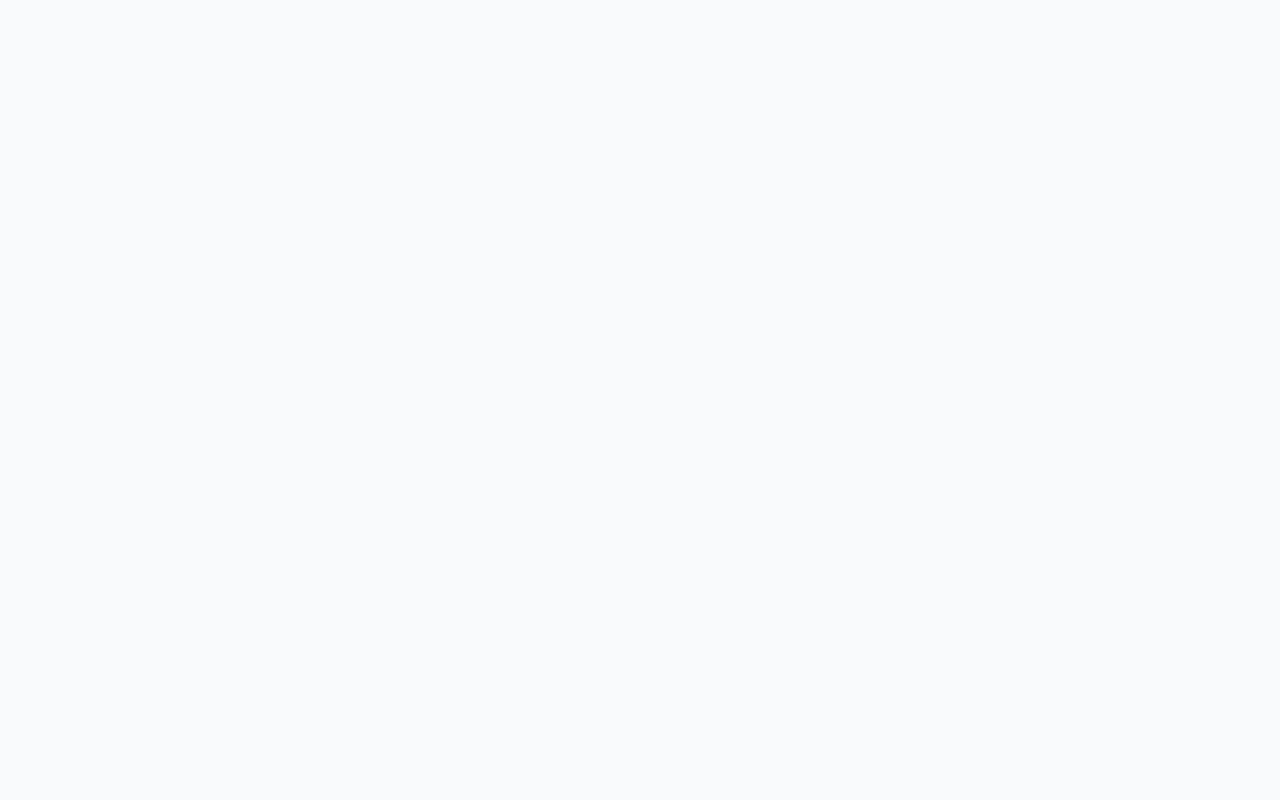
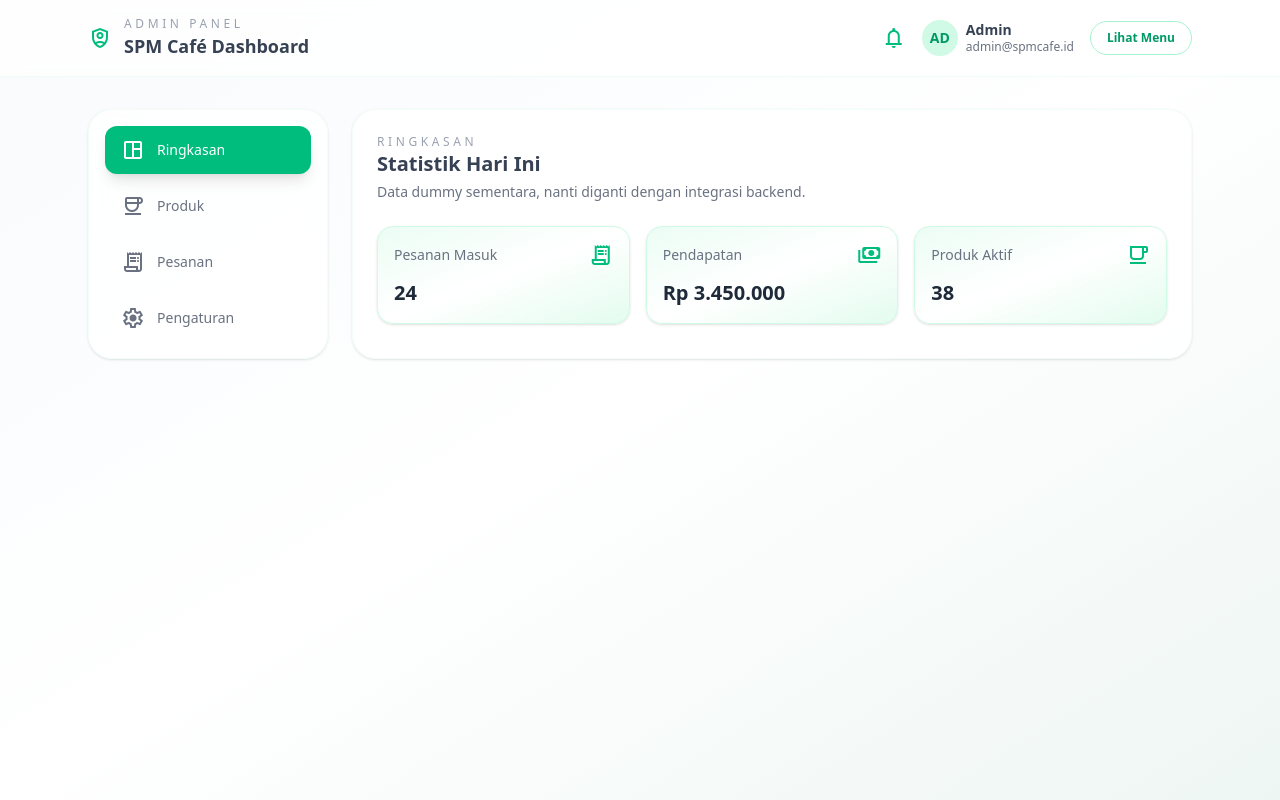
Before and after one commit to fyennn/template-website-1, a Next.js app in the folder frontend/: page /admin in a window 1280 px wide. Before the commit this address had no page. Built offline with nearby package versions, Linux system fonts and the light colour scheme.

Commit message:
Add admin dashboard skeleton and simplify payment selector

```diff
--- /dev/null
+++ b/frontend/app/admin/page.tsx
@@ -0,0 +1,188 @@
+"use client";
+
+import Link from "next/link";
+import { useState } from "react";
+
+type AdminNavKey = "dashboard" | "products" | "orders" | "settings";
+
+const NAV_ITEMS: Array<{ key: AdminNavKey; label: string; icon: string }> = [
+  { key: "dashboard", label: "Ringkasan", icon: "space_dashboard" },
+  { key: "products", label: "Produk", icon: "coffee" },
+  { key: "orders", label: "Pesanan", icon: "receipt_long" },
+  { key: "settings", label: "Pengaturan", icon: "settings" },
+];
+
+export default function AdminPage() {
+  const [activeKey, setActiveKey] = useState<AdminNavKey>("dashboard");
+
+  return (
+    <div className="min-h-screen bg-gradient-to-br from-[#f8fafc] via-white to-[#eef6f3]">
+      <header className="border-b border-emerald-50/80 bg-white/80 backdrop-blur">
+        <div className="mx-auto flex max-w-6xl items-center justify-between px-6 py-4">
+          <div className="flex items-center gap-3">
+            <span className="material-symbols-outlined text-emerald-500 text-2xl">shield_person</span>
+            <div>
+              <p className="text-xs uppercase tracking-[0.3em] text-gray-400">Admin Panel</p>
+              <h1 className="text-lg font-semibold text-gray-700">SPM Café Dashboard</h1>
+            </div>
+          </div>
+          <div className="flex items-center gap-4 text-sm text-gray-500">
+            <span className="material-symbols-outlined text-base text-emerald-500">notifications</span>
+            <div className="flex items-center gap-2">
+              <div className="h-9 w-9 rounded-full bg-emerald-100 text-emerald-600 grid place-items-center text-sm font-semibold">
+                AD
+              </div>
+              <div className="leading-tight">
+                <p className="font-semibold text-gray-700">Admin</p>
+                <p className="text-xs">admin@spmcafe.id</p>
+              </div>
+            </div>
+            <Link
+              href="/"
+              className="rounded-full border border-emerald-200 bg-white/50 px-4 py-2 text-xs font-semibold text-emerald-600 hover:bg-emerald-50 transition"
+            >
+              Lihat Menu
+            </Link>
+          </div>
+        </div>
+      </header>
+
+      <div className="mx-auto grid max-w-6xl gap-6 px-6 py-8 lg:grid-cols-[240px_1fr]">
+        <aside className="rounded-3xl bg-white/80 backdrop-blur shadow border border-emerald-50/70 p-4 space-y-2">
+          {NAV_ITEMS.map((item) => {
+            const isActive = item.key === activeKey;
+            return (
+              <button
+                key={item.key}
+                type="button"
+                onClick={() => setActiveKey(item.key)}
+                className={`flex w-full items-center gap-3 rounded-xl px-4 py-3 text-sm font-medium transition ${
+                  isActive
+                    ? "bg-emerald-500 text-white shadow-lg"
+                    : "text-gray-500 hover:bg-emerald-50"
+                }`}
+              >
+                <span className="material-symbols-outlined text-base">{item.icon}</span>
+                {item.label}
+              </button>
+            );
+          })}
+        </aside>
+
+        <main className="rounded-3xl bg-white/85 backdrop-blur shadow border border-emerald-50/70 p-6 space-y-6">
+          {activeKey === "dashboard" ? (
+            <section className="space-y-6">
+              <div>
+                <p className="text-xs uppercase tracking-[0.3em] text-gray-400">Ringkasan</p>
+                <h2 className="text-xl font-semibold text-gray-700">Statistik Hari Ini</h2>
+                <p className="text-sm text-gray-500 mt-1">
+                  Data dummy sementara, nanti diganti dengan integrasi backend.
+                </p>
+              </div>
+              <div className="grid gap-4 sm:grid-cols-2 xl:grid-cols-3">
+                {[
+                  { label: "Pesanan Masuk", value: "24", icon: "receipt_long" },
+                  { label: "Pendapatan", value: "Rp 3.450.000", icon: "payments" },
+                  { label: "Produk Aktif", value: "38", icon: "local_cafe" },
+                ].map((stat) => (
+                  <div
+                    key={stat.label}
+                    className="rounded-2xl border border-emerald-100 bg-gradient-to-br from-emerald-50 via-white to-emerald-100/60 p-4 shadow-sm"
+                  >
+                    <div className="flex items-center justify-between text-sm text-gray-500">
+                      <span>{stat.label}</span>
+                      <span className="material-symbols-outlined text-emerald-500">{stat.icon}</span>
+                    </div>
+                    <p className="mt-3 text-xl font-semibold text-gray-800">{stat.value}</p>
+                  </div>
+                ))}
+              </div>
+            </section>
+          ) : null}
+
+          {activeKey === "products" ? (
+            <section className="space-y-4">
+              <div className="flex flex-col sm:flex-row sm:items-center sm:justify-between gap-3">
+                <div>
+                  <p className="text-xs uppercase tracking-[0.3em] text-gray-400">
+                    Manajemen Produk
+                  </p>
+                  <h2 className="text-xl font-semibold text-gray-700">Daftar Produk</h2>
+                </div>
+                <button
+                  type="button"
+                  className="rounded-full bg-emerald-500 px-4 py-2 text-xs font-semibold text-white shadow hover:bg-emerald-600 transition"
+                >
+                  Tambah Produk
+                </button>
+              </div>
+              <div className="rounded-2xl border border-emerald-50/80 overflow-hidden">
+                <table className="min-w-full divide-y divide-emerald-100 text-sm">
+                  <thead className="bg-emerald-50/40 text-left text-xs font-semibold uppercase tracking-[0.25em] text-gray-500">
+                    <tr>
+                      <th className="px-4 py-3">Produk</th>
+                      <th className="px-4 py-3">Kategori</th>
+                      <th className="px-4 py-3 text-right">Harga</th>
+                      <th className="px-4 py-3 text-right">Aksi</th>
+                    </tr>
+                  </thead>
+                  <tbody className="divide-y divide-emerald-50 bg-white/60">
+                    {[
+                      {
+                        name: "Pistachio Latte",
+                        category: "Pistachio Series",
+                        price: "Rp 55.000",
+                      },
+                      {
+                        name: "Matcha Frappe",
+                        category: "Matcha Club",
+                        price: "Rp 52.500",
+                      },
+                      {
+                        name: "Ethiopia Yirgacheffe",
+                        category: "Master S.O.E Series",
+                        price: "Rp 150.000",
+                      },
+                    ].map((row) => (
+                      <tr key={row.name} className="text-gray-600">
+                        <td className="px-4 py-3 font-medium text-gray-700">{row.name}</td>
+                        <td className="px-4 py-3">{row.category}</td>
+                        <td className="px-4 py-3 text-right">{row.price}</td>
+                        <td className="px-4 py-3 text-right">
+                          <button
+                            type="button"
+                            className="rounded-full border border-emerald-200 px-3 py-1 text-xs font-semibold text-emerald-600 hover:bg-emerald-50 transition"
+                          >
+                            Edit
+                          </button>
+                        </td>
+                      </tr>
+                    ))}
+                  </tbody>
+                </table>
+              </div>
+            </section>
+          ) : null}
+
+          {activeKey === "orders" ? (
+            <section className="space-y-3">
+              <h2 className="text-xl font-semibold text-gray-700">Pesanan</h2>
+              <p className="text-sm text-gray-500">
+                Modul ini akan menampilkan daftar pesanan pelanggan setelah integrasi backend.
+              </p>
+            </section>
+          ) : null}
+
+          {activeKey === "settings" ? (
+            <section className="space-y-3">
+              <h2 className="text-xl font-semibold text-gray-700">Pengaturan</h2>
+              <p className="text-sm text-gray-500">
+                Halaman pengaturan untuk mengelola informasi toko, jadwal, dan akun admin.
+              </p>
+            </section>
+          ) : null}
+        </main>
+      </div>
+    </div>
+  );
+}
--- a/frontend/app/cart/page.tsx
+++ b/frontend/app/cart/page.tsx
@@ -14,7 +14,6 @@ export default function CartPage() {
   const router = useRouter();
   const { lines, summary, updateQuantity, removeItem } = useCart();
   const [pendingRemove, setPendingRemove] = useState<number | null>(null);
-  const [selectedPayment, setSelectedPayment] = useState("qris");
 
   const recommendations = useMemo(() => {
     const seen = new Set<string>();
@@ -242,35 +241,12 @@ export default function CartPage() {
 
           <section className="rounded-3xl bg-white/80 backdrop-blur shadow-sm p-6 space-y-4">
             <p className="text-sm font-semibold text-gray-700">Metode Pembayaran</p>
-            <div className="grid gap-3">
-              <label className="flex items-center justify-between rounded-2xl border border-white/70 bg-white/70 px-4 py-3 text-sm text-gray-700 hover:border-emerald-300 cursor-pointer">
-                <span className="flex items-center gap-3">
-                  <span className="material-symbols-outlined text-emerald-600">qr_code_2</span>
-                  QRIS
-                </span>
-                <input
-                  type="radio"
-                  name="payment"
-                  value="qris"
-                  checked={selectedPayment === "qris"}
-                  onChange={() => setSelectedPayment("qris")}
-                  className="accent-emerald-500"
-                />
-              </label>
-              <label className="flex items-center justify-between rounded-2xl border border-white/70 bg-white/70 px-4 py-3 text-sm text-gray-700 hover:border-emerald-300 cursor-pointer">
-                <span className="flex items-center gap-3">
-                  <span className="material-symbols-outlined text-emerald-600">account_balance_wallet</span>
-                  E-Wallet Indonesia
-                </span>
-                <input
-                  type="radio"
-                  name="payment"
-                  value="ewallet"
-                  checked={selectedPayment === "ewallet"}
-                  onChange={() => setSelectedPayment("ewallet")}
-                  className="accent-emerald-500"
-                />
-              </label>
+            <div className="rounded-2xl border border-white/70 bg-white/70 px-4 py-3 text-sm text-gray-700 flex items-center justify-between">
+              <span className="flex items-center gap-3">
+                <span className="material-symbols-outlined text-emerald-600">qr_code_2</span>
+                QRIS
+              </span>
+              <span className="material-symbols-outlined text-emerald-500 text-base">check_circle</span>
             </div>
           </section>
         </section>
```
